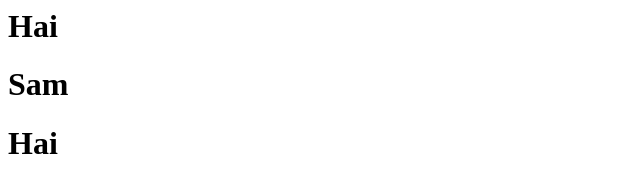
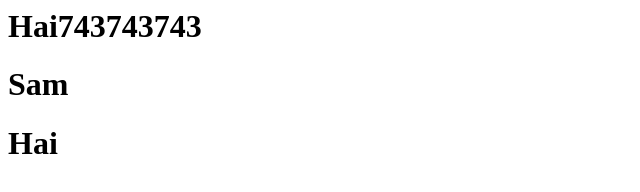
Before and after one commit to haindn/jenkinpipeline, a plain HTML site: page index.html in a window 1280 px wide. Shown: the whole page, without its empty margins (0-640 px from the left). Drawn offline with Linux system fonts and the light colour scheme.

Commit message:
hai modify index file

```diff
--- a/index.html
+++ b/index.html
@@ -1,3 +1,3 @@
-<h1>Hai</h1>
+<h1>Hai743743743</h1>
 <h1>Sam</h1>
 <h1>Hai</h1>
```
